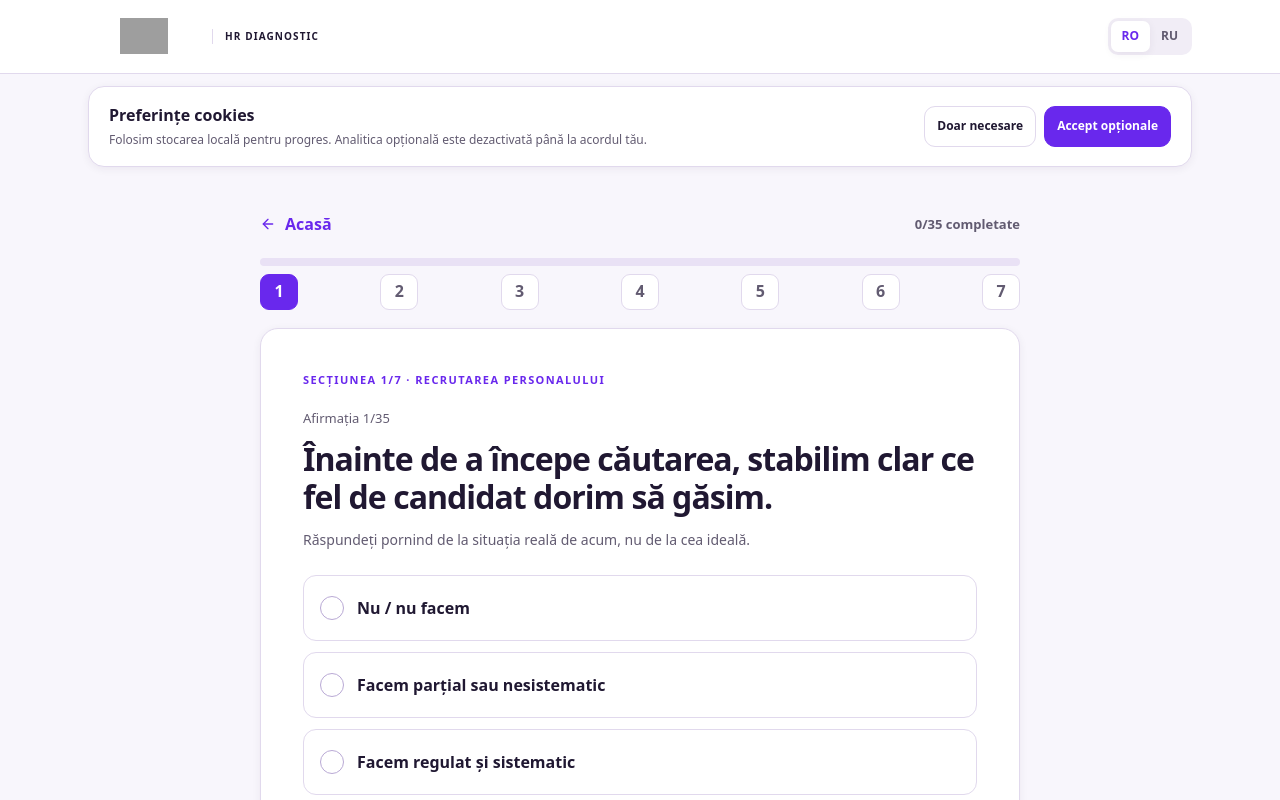
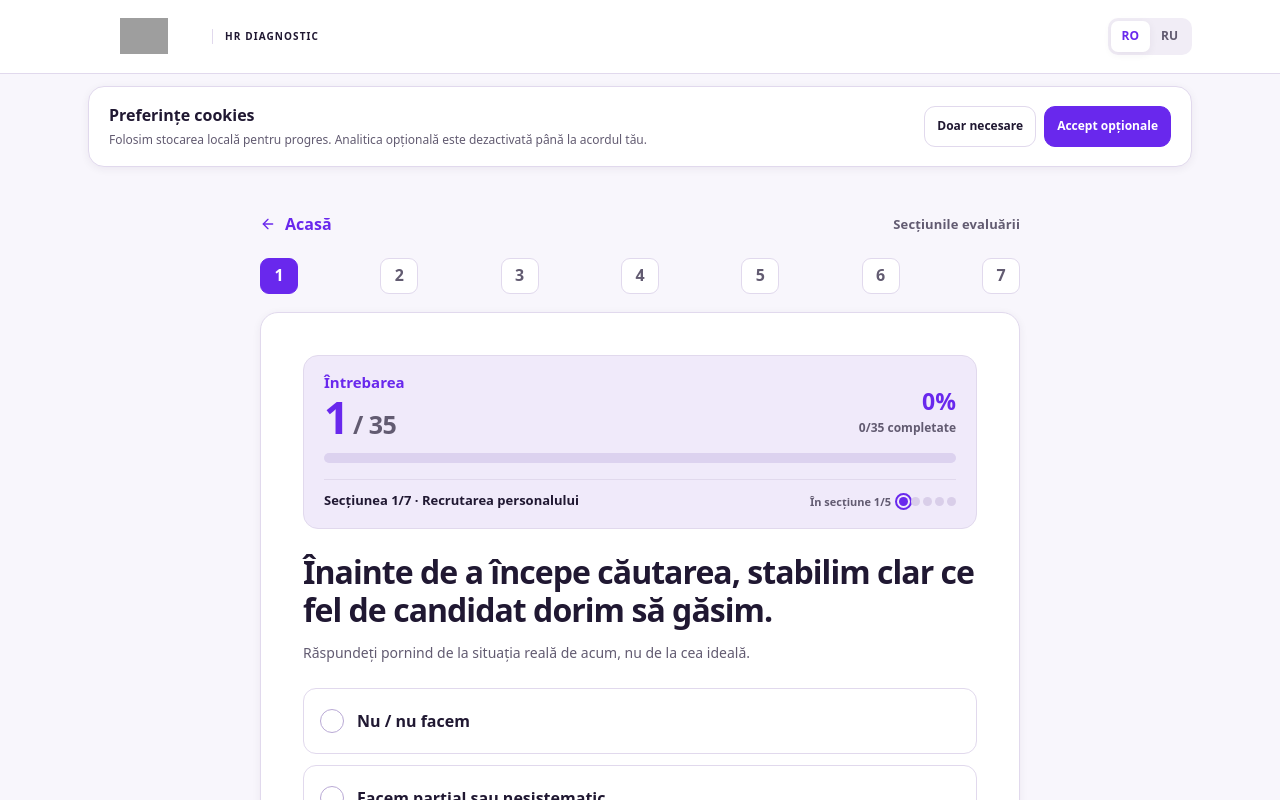
Before and after one commit to JobberMarketing/jobber-hr-diagnostic, a React (Vite) app: page / in a window 1280 px wide. Both pictures are taken after a click on the button "Începe evaluarea gratuită". Shown: the top 800 px of the page. Built offline with nearby package versions, Linux system fonts and the light colour scheme; grey boxes are pictures that could not be loaded.

Commit message:
Make current question number prominent in bilingual audit

```diff
--- a/src/pages/_index.tsx
+++ b/src/pages/_index.tsx
@@ -39,8 +39,15 @@ return <div className={s.app}>
 <section className={s.section}><div className={s.eyebrow}>01 / {t("CE EVALUĂM","ЧТО ОЦЕНИВАЕМ")}</div><h2>{t("7 direcții ale sistemului HR","7 направлений HR-системы")}</h2><div className={s.cards}>{SECTIONS.map((x,i)=>{const I=icons[i];return <article key={x.id}><I size={24}/><small>0{i+1}</small><h3>{x.title[st.lang]}</h3><p>{x.prompt[st.lang]}</p></article>})}</div></section>
 <section className={s.bottomCta}><h2>{t("De la diagnostic la acțiune","От диагностики к действию")}</h2><p>{t("Scor personalizat, recomandări practice și un plan pentru următoarele 30 de zile.","Персональный балл, практические рекомендации и план на ближайшие 30 дней.")}</p><button className={s.primary} onClick={start}>{t("Începe acum","Начать сейчас")} <ArrowRight size={20}/></button></section></>}
 {st.stage==="audit"&&<section className={s.audit}>
-<div className={s.auditTop}><button className={s.linkButton} onClick={()=>go({stage:"home"})}><ArrowLeft size={16}/>{t("Acasă","На главную")}</button><span>{n}/35 {t("completate","заполнено")}</span></div><div className={s.progress} role="progressbar" aria-valuemin={0} aria-valuemax={35} aria-valuenow={n}><i style={{width:n/35*100+"%"}}/></div><div className={s.steps}>{SECTIONS.map((x,i)=><button key={x.id} title={x.title[st.lang]} aria-label={x.title[st.lang]} className={i===Math.floor(idx/5)?s.stepActive:x.questions.every(v=>st.answers[v.id]!==undefined)?s.stepDone:""} onClick={()=>go({index:i*5})}>{x.questions.every(v=>st.answers[v.id]!==undefined)?<Check size={15}/>:i+1}</button>)}</div>
-<div className={s.question}><div className={s.eyebrow}>{t("SECȚIUNEA","РАЗДЕЛ")} {sec.number}/7 · {sec.title[st.lang]}</div><p className={s.questionNum}>{t("Afirmația","Утверждение")} {idx+1}/35</p><h2>{q.text[st.lang]}</h2><p className={s.muted}>{ANSWER_INSTRUCTION[st.lang]}</p><div className={s.options} role="group" aria-label={t("Răspunsuri","Ответы")}>{ANSWER_OPTIONS.map(o=><button key={o.value} aria-pressed={st.answers[q.id]===o.value} className={st.answers[q.id]===o.value?s.selected:""} onClick={()=>choose(o.value)}><span className={s.radio}>{st.answers[q.id]===o.value?<Check size={16}/>:null}</span><span>{o.label[st.lang]}</span></button>)}</div><div className={s.nav}><button className={s.secondary} disabled={idx===0} onClick={()=>go({index:idx-1})}><ArrowLeft size={17}/>{t("Înapoi","Назад")}</button><button className={s.primary} disabled={st.answers[q.id]===undefined} onClick={next}>{idx===34?t("Vezi rezultatul","Получить результат"):t("Continuă","Продолжить")}<ArrowRight size={18}/></button></div></div><p className={s.saveNote}><ShieldCheck size={15}/>{t("Progresul se păstrează în acest browser.","Прогресс сохраняется в этом браузере.")}</p></section>}
+<div className={s.auditTop}><button className={s.linkButton} onClick={()=>go({stage:"home"})}><ArrowLeft size={16}/>{t("Acasă","На главную")}</button><span className={s.sectionsLabel}>{t("Secțiunile evaluării","Разделы диагностики")}</span></div>
+<div className={s.steps} role="group" aria-label={t("Cele 7 secțiuni","7 разделов")}>{SECTIONS.map((x,i)=>{const done=x.questions.every(v=>st.answers[v.id]!==undefined),active=i===Math.floor(idx/5);return <button key={x.id} title={x.title[st.lang]} aria-label={t("Secțiunea","Раздел")+" "+(i+1)+" / 7 · "+x.title[st.lang]+(done?t(" · completată"," · завершён"):"")} aria-current={active?"step":undefined} className={active?s.stepActive:done?s.stepDone:""} onClick={()=>go({index:i*5})}>{done&&!active?<Check size={15}/>:i+1}</button>})}</div>
+<div className={s.question}>
+<div className={s.questionProgress}>
+<div className={s.counterRow}><div className={s.counter} aria-live="polite" aria-atomic="true"><span>{t("Întrebarea","Вопрос")}</span><div><strong key={idx}>{idx+1}</strong><span className={s.counterTotal}> / 35</span></div></div><div className={s.completion}><strong>{Math.round(n/35*100)}%</strong><span>{n}/35 {t("completate","заполнено")}</span></div></div>
+<div className={s.overallProgress} role="progressbar" aria-label={t("Progres total","Общий прогресс")} aria-valuemin={0} aria-valuemax={35} aria-valuenow={n}><i style={{width:n/35*100+"%"}}/></div>
+<div className={s.sectionProgress}><div className={s.sectionHeading}>{t("Secțiunea","Раздел")} {sec.number}/7 · {sec.title[st.lang]}</div><div className={s.localProgress}><span>{t("În secțiune","В разделе")} {idx%5+1}/5</span><div className={s.localDots} aria-hidden="true">{sec.questions.map((sq,j)=><i key={sq.id} className={j===idx%5?s.localCurrent:st.answers[sq.id]!==undefined?s.localDone:""}/>)}</div></div></div>
+</div>
+<div className={s.questionTransition} key={q.id}><h2>{q.text[st.lang]}</h2><p className={s.muted}>{ANSWER_INSTRUCTION[st.lang]}</p></div><div className={s.options} role="group" aria-label={t("Răspunsuri","Ответы")}>{ANSWER_OPTIONS.map(o=><button key={o.value} aria-pressed={st.answers[q.id]===o.value} className={st.answers[q.id]===o.value?s.selected:""} onClick={()=>choose(o.value)}><span className={s.radio}>{st.answers[q.id]===o.value?<Check size={16}/>:null}</span><span>{o.label[st.lang]}</span></button>)}</div><div className={s.nav}><button className={s.secondary} disabled={idx===0} onClick={()=>go({index:idx-1})}><ArrowLeft size={17}/>{t("Înapoi","Назад")}</button><button className={s.primary} disabled={st.answers[q.id]===undefined} onClick={next}>{idx===34?t("Vezi rezultatul","Получить результат"):t("Continuă","Продолжить")}<ArrowRight size={18}/></button></div></div><p className={s.saveNote}><ShieldCheck size={15}/>{t("Progresul se păstrează în acest browser.","Прогресс сохраняется в этом браузере.")}</p></section>}
 {st.stage==="results"&&res&&<section className={s.results}><div className={s.resultActions}><button className={s.linkButton} onClick={()=>go({stage:"audit"})}><ArrowLeft size={16}/>{t("Modifică răspunsurile","Изменить ответы")}</button><button className={s.primary} onClick={print}><Download size={18}/>{t("Raport PDF","Отчёт PDF")}</button></div><div className={s.resultHero}><div><div className={s.eyebrow}>{t("REZULTATUL EVALUĂRII","РЕЗУЛЬТАТ ДИАГНОСТИКИ")}</div><h1>{res.level.title[st.lang]}</h1><p>{res.level.description[st.lang]}</p></div><div className={s.score}><strong>{res.total}<small>/70</small></strong><span>{res.percent}% {t("din maximum","от максимума")}</span></div></div>
 <section className={s.panel}><h2>{t("Profilul HR pe direcții","HR-профиль по направлениям")}</h2>{res.sections.map((r,i)=><div className={s.scoreRow} key={r.id}><span>{SECTIONS[i].title[st.lang]}</span><div className={s.progress}><i style={{width:r.score*10+"%",background:r.score<=4?"#b05d33":undefined}}/></div><strong>{r.score}/10</strong></div>)}</section>
 <section className={s.panel}><h2>{t("Puncte forte","Сильные стороны")}</h2>{res.strengths.length?<ul className={s.strengths}>{ALL_QUESTIONS.filter(x=>res.strengths.includes(x.id)).map(x=><li key={x.id}><Check size={16}/>{x.text[st.lang]}</li>)}</ul>:<p>{t("Nu există încă afirmații cu punctaj maxim.","Пока нет утверждений с максимальной оценкой.")}</p>}</section>
```
